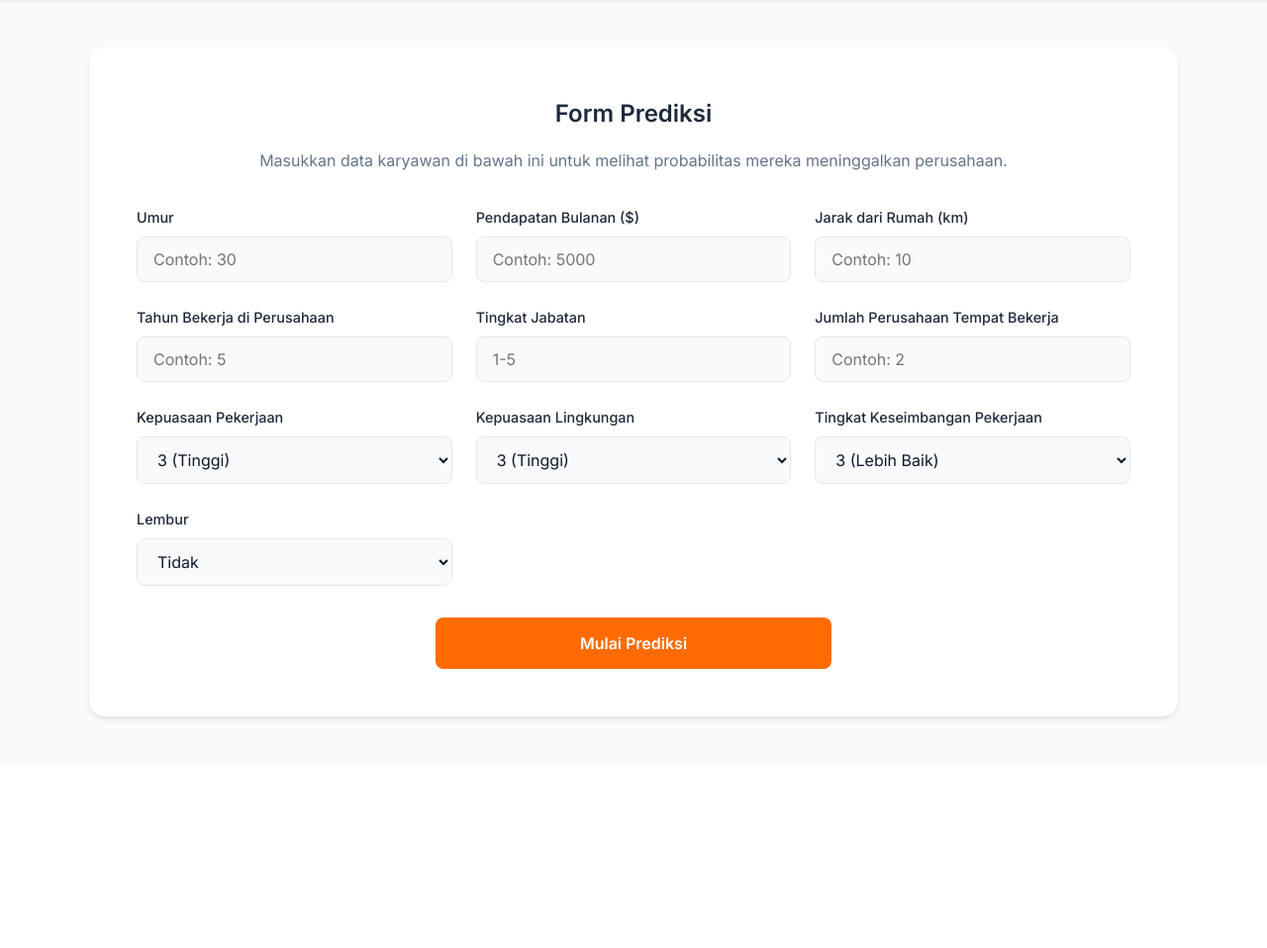
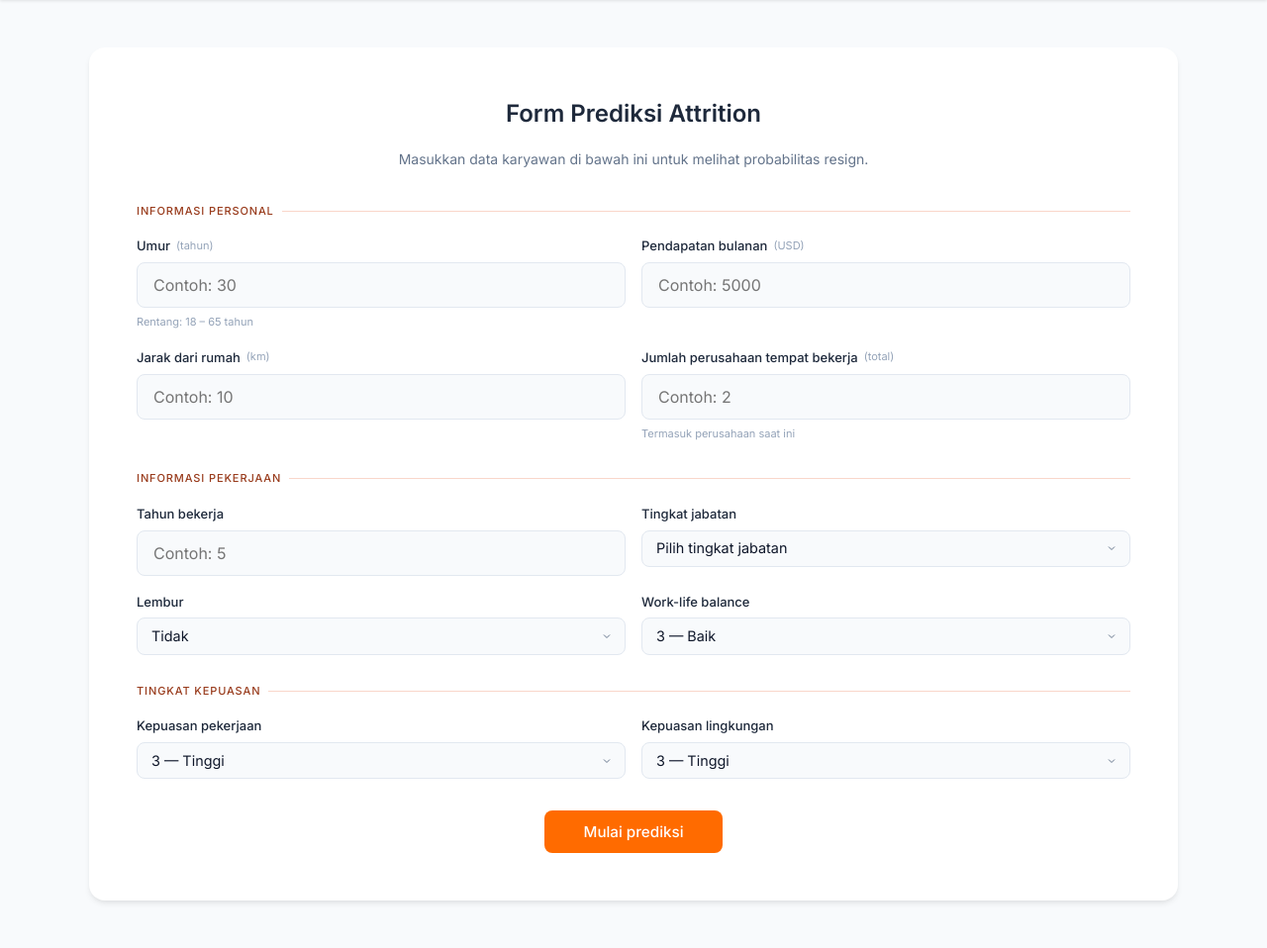
Before and after one commit to febrinaaja/dsp-attrition-app, a Flask app: page /predict in a window 1280 px wide. Shown: the part 60-1018 px from the top of the page at 99% size. Before the commit the page ends 789 px from the top, so only its background shows below. Run offline with Flask 3, Linux system fonts and the light colour scheme; parts of the project's set-up code (start-up, migrations or seed data) failed here and were passed over.

Commit message:
Update form_prediction.html

```diff
--- a/templates/form_prediction.html
+++ b/templates/form_prediction.html
@@ -1,82 +1,105 @@
 {% extends "base.html" %}
-{% block title %}Analitik Karyawan{% endblock %}
+{% block title %}Form Prediksi{% endblock %}
 {% block content %}
 
-<h2>Form Prediksi</h2>
-<p style="text-align: center; color: #64748b; margin-bottom: 2rem;">Masukkan data karyawan di bawah ini untuk melihat probabilitas mereka meninggalkan perusahaan.</p>
+<div class="fp-header">
+    <h2>Form Prediksi Attrition</h2>
+    <p>Masukkan data karyawan di bawah ini untuk melihat probabilitas resign.</p>
+</div>
+
 
 <form method="POST">
-    <div class="form-grid">
-        <div class="form-group">
-            <label>Umur</label>
-            <input type="number" name="Age" placeholder="Contoh: 30" required>
+
+    <div class="fp-section">
+        <div class="fp-section-title">Informasi personal</div>
+        <div class="fp-grid">
+            <div class="fp-group">
+                <label>Umur <span>(tahun)</span></label>
+                <input class="fp-input" type="number" name="Age" placeholder="Contoh: 30" min="18" max="65" required>
+                <span class="fp-hint">Rentang: 18 – 65 tahun</span>
+            </div>
+            <div class="fp-group">
+                <label>Pendapatan bulanan <span>(USD)</span></label>
+                <input class="fp-input" type="number" name="MonthlyIncome" placeholder="Contoh: 5000" required>
+            </div>
+            <div class="fp-group">
+                <label>Jarak dari rumah <span>(km)</span></label>
+                <input class="fp-input" type="number" name="DistanceFromHome" placeholder="Contoh: 10" required>
+            </div>
+            <div class="fp-group">
+                <label>Jumlah perusahaan tempat bekerja <span>(total)</span></label>
+                <input class="fp-input" type="number" name="NumCompaniesWorked" placeholder="Contoh: 2" min="0" required>
+                <span class="fp-hint">Termasuk perusahaan saat ini</span>
+            </div>
+        </div>
     </div>
 
-        <div class="form-group">
-            <label>Pendapatan Bulanan ($)</label>
-            <input type="number" name="MonthlyIncome" placeholder="Contoh: 5000" required>
+    <div class="fp-section">
+        <div class="fp-section-title">Informasi pekerjaan</div>
+        <div class="fp-grid">
+            <div class="fp-group">
+                <label>Tahun bekerja</label>
+                <input class="fp-input" type="number" name="YearsAtCompany" placeholder="Contoh: 5" min="0" required>
             </div>
-
-        <div class="form-group">
-            <label>Jarak dari Rumah (km)</label>
-            <input type="number" name="DistanceFromHome" placeholder="Contoh: 10" required>
-        </div>
-
-        <div class="form-group">
-            <label>Tahun Bekerja di Perusahaan</label>
-            <input type="number" name="YearsAtCompany" placeholder="Contoh: 5" required>
-        </div>
-
-        <div class="form-group">
-            <label>Tingkat Jabatan</label>
-            <input type="number" name="JobLevel" placeholder="1-5" required>
-        </div>
-
-        <div class="form-group">
-            <label>Jumlah Perusahaan Tempat Bekerja</label>
-            <input type="number" name="NumCompaniesWorked" placeholder="Contoh: 2" required>
-        </div>
-
-        <div class="form-group">
-            <label>Kepuasaan Pekerjaan</label>
-            <select name="JobSatisfaction">
-                <option value="1">1 (Rendah)</option>
-                <option value="2">2 (Sedang)</option>
-                <option value="3" selected>3 (Tinggi)</option>
-                <option value="4">4 (Sangat Tinggi)</option>
+            <div class="fp-group">
+                <label>Tingkat jabatan</label>
+                <select class="fp-select" name="JobLevel" required>
+                    <option value="" disabled selected>Pilih tingkat jabatan</option>
+                    <option value="1">1 — Staff</option>
+                    <option value="2">2 — Junior</option>
+                    <option value="3">3 — Senior</option>
+                    <option value="4">4 — Lead</option>
+                    <option value="5">5 — Manager</option>
                 </select>
             </div>
-
-        <div class="form-group">
-            <label>Kepuasaan Lingkungan</label>
-            <select name="EnvironmentSatisfaction">
-                <option value="1">1 (Rendah)</option>
-                <option value="2">2 (Sedang)</option>
-                <option value="3" selected>3 (Tinggi)</option>
-                <option value="4">4 (Sangat Tinggi)</option>
+            <div class="fp-group">
+                <label>Lembur</label>
+                <select class="fp-select" name="OverTime">
+                    <option value="No">Tidak</option>
+                    <option value="Yes">Ya, sering lembur</option>
                 </select>
             </div>
-
-        <div class="form-group">
-            <label>Tingkat Keseimbangan Pekerjaan</label>
-            <select name="WorkLifeBalance">
-                <option value="1">1 (Buruk)</option>
-                <option value="2">2 (Baik)</option>
-                <option value="3" selected>3 (Lebih Baik)</option>
-                <option value="4">4 (Terbaik)</option>
-            </select>
-        </div>
-
-        <div class="form-group">
-            <label>Lembur</label>
-            <select name="OverTime">
-                <option value="No">Tidak</option>
-                <option value="Yes">Ya</option>
+            <div class="fp-group">
+                <label>Work-life balance</label>
+                <select class="fp-select" name="WorkLifeBalance">
+                    <option value="1">1 — Buruk</option>
+                    <option value="2">2 — Cukup</option>
+                    <option value="3" selected>3 — Baik</option>
+                    <option value="4">4 — Sangat baik</option>
                 </select>
             </div>
         </div>
+    </div>
 
-    <button type="submit" class="btn-submit">Mulai Prediksi</button>
+    <div class="fp-section">
+        <div class="fp-section-title">Tingkat kepuasan</div>
+        <div class="fp-grid">
+            <div class="fp-group">
+                <label>Kepuasan pekerjaan</label>
+                <select class="fp-select" name="JobSatisfaction">
+                    <option value="1">1 — Rendah</option>
+                    <option value="2">2 — Sedang</option>
+                    <option value="3" selected>3 — Tinggi</option>
+                    <option value="4">4 — Sangat tinggi</option>
+                </select>
+            </div>
+            <div class="fp-group">
+                <label>Kepuasan lingkungan</label>
+                <select class="fp-select" name="EnvironmentSatisfaction">
+                    <option value="1">1 — Rendah</option>
+                    <option value="2">2 — Sedang</option>
+                    <option value="3" selected>3 — Tinggi</option>
+                    <option value="4">4 — Sangat tinggi</option>
+                </select>
+            </div>
+        </div>
+    </div>
+
+    <div class="fp-actions">
+        <button type="submit" class="fp-submit">
+            Mulai prediksi
+        </button>
+    </div>
 </form>
 
 {% if result %}
```
Lines whose indentation alone changed are shown as unchanged.
